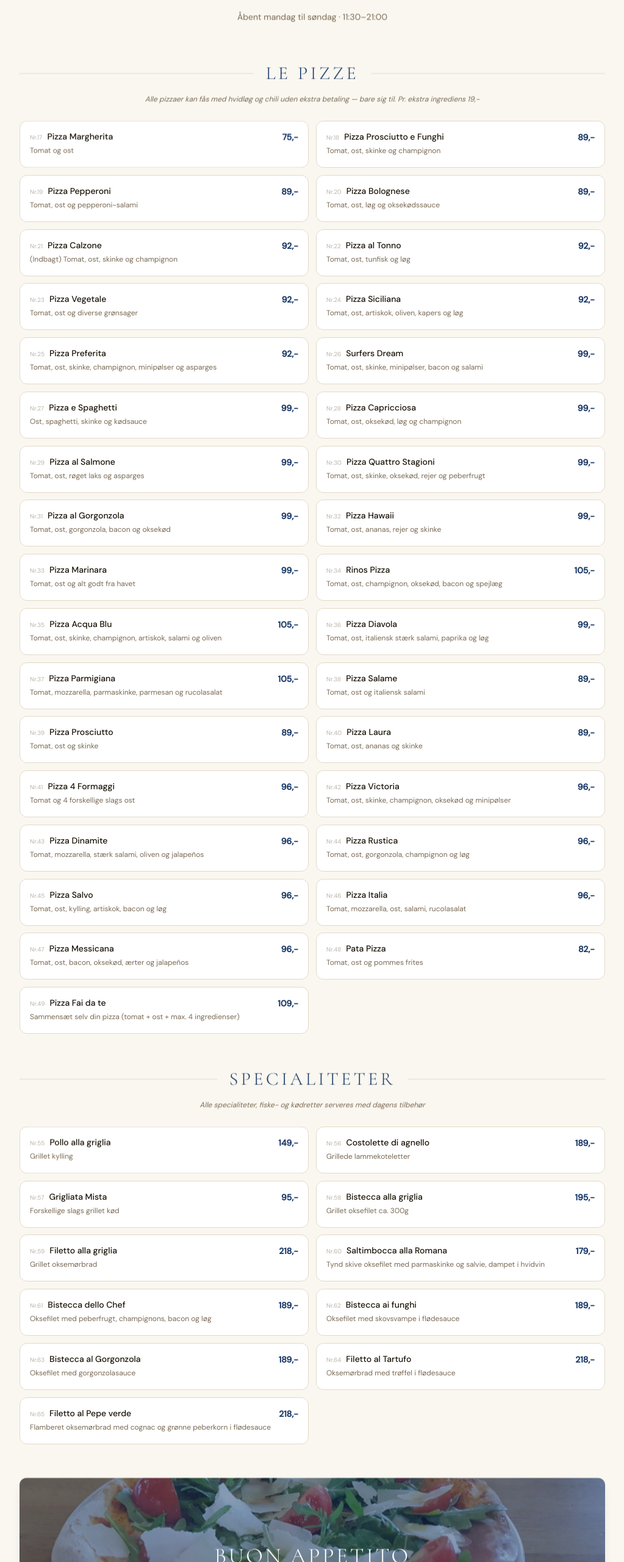
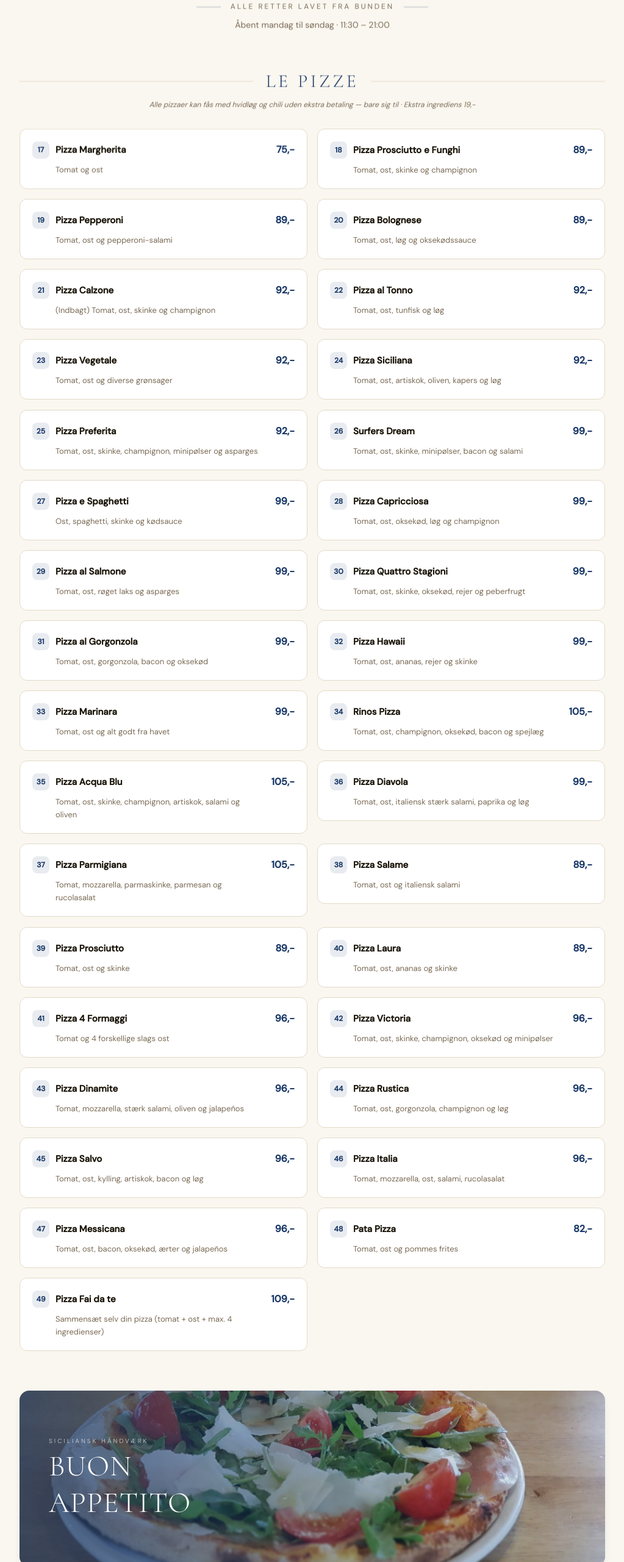
Before and after one commit to SloThdk/AcquaBlu, a Next.js app: page /menu in a window 1280 px wide. Shown: the part 225-2786 px from the top of the page at 61% size, without its empty margins (128-1151 px from the left). Built offline with nearby package versions, Linux system fonts and the light colour scheme.

Commit message:
Menu redesign: bigger cards, number badges, dark scroll-to-top

```diff
--- a/src/app/menu/page.tsx
+++ b/src/app/menu/page.tsx
@@ -15,16 +15,71 @@ export const metadata: Metadata = {
 
 function Item({ nr, name, desc, price, delay }: { nr: number; name: string; desc: string; price: string; delay?: number }) {
   return (
-    <Reveal direction="up" distance={10} delay={delay ?? 0} duration={450}>
-      <div className="group flex items-start justify-between gap-3 bg-white border border-ab-border rounded-xl px-4 py-4 hover:border-ab-blue/30 hover:-translate-y-0.5 transition-all duration-300">
+    <Reveal direction="up" distance={8} delay={delay ?? 0} duration={400}>
+      <div className="group flex items-start justify-between gap-4 bg-white border border-ab-border rounded-xl px-5 py-5 hover:border-ab-blue/40 hover:shadow-md transition-all duration-250">
+
         <div className="min-w-0 flex-1">
-          <div className="flex items-baseline gap-2">
-            <span className="text-ab-muted/50 text-[10px] tabular-nums shrink-0" style={{ fontFamily: DM }}>Nr.{nr}</span>
-            <p className="text-ab-text text-sm font-medium leading-snug group-hover:text-ab-blue transition-colors" style={{ fontFamily: DM }}>{name}</p>
+          {/* Number badge + name on same row */}
+          <div className="flex items-center gap-2.5 mb-2">
+            <span
+              className="inline-flex items-center justify-center w-7 h-7 rounded-lg bg-ab-blue/10 text-ab-blue text-xs font-bold tabular-nums shrink-0"
+              style={{ fontFamily: DM }}
+            >
+              {nr}
+            </span>
+            <p
+              className="text-ab-text text-[15px] font-semibold leading-snug group-hover:text-ab-blue transition-colors"
+              style={{ fontFamily: DM }}
+            >
+              {name}
+            </p>
           </div>
-          <p className="text-ab-muted text-xs mt-1 leading-relaxed" style={{ fontFamily: DM }}>{desc}</p>
+
+          {/* Description indented under the name */}
+          {desc && (
+            <p
+              className="text-ab-muted text-[13px] leading-relaxed pl-[38px]"
+              style={{ fontFamily: DM }}
+            >
+              {desc}
+            </p>
+          )}
         </div>
-        <span className="text-ab-blue font-semibold text-sm shrink-0 tabular-nums" style={{ fontFamily: DM }}>{price},-</span>
+
+        {/* Price — right-aligned, prominent */}
+        <span
+          className="text-ab-blue font-bold text-base shrink-0 tabular-nums pt-0.5"
+          style={{ fontFamily: DM }}
+        >
+          {price},-
+        </span>
+      </div>
+    </Reveal>
+  )
+}
+
+function SectionHeader({ title, note }: { title: string; note?: string }) {
+  return (
+    <Reveal direction="up" distance={10} duration={600}>
+      <div className="mb-8">
+        <div className="flex items-center gap-5 mb-3">
+          <div className="h-px flex-1 bg-ab-border" />
+          <h2
+            className="text-2xl sm:text-3xl font-light uppercase tracking-[0.15em] text-ab-blue whitespace-nowrap"
+            style={{ fontFamily: CF }}
+          >
+            {title}
+          </h2>
+          <div className="h-px flex-1 bg-ab-border" />
+        </div>
+        {note && (
+          <p
+            className="text-center text-ab-muted text-xs italic"
+            style={{ fontFamily: DM }}
+          >
+            {note}
+          </p>
+        )}
       </div>
     </Reveal>
   )
@@ -33,93 +88,95 @@ function Item({ nr, name, desc, price, delay }: { nr: number; name: string; desc
 export default function Menu() {
   return (
     <>
-      <div className="bg-ab-cream min-h-screen pt-24 pb-24">
+      <div className="bg-ab-cream min-h-screen pt-28 pb-24">
         <div className="max-w-5xl mx-auto px-5 sm:px-8">
 
-          {/* Header */}
+          {/* ── Page header ────────────────────────────────── */}
           <Reveal direction="up" distance={14} duration={700}>
             <div className="text-center mb-16">
-              <p className="text-ab-blue text-[10px] uppercase tracking-[0.35em] mb-3" style={{ fontFamily: DM }}>Acqua Blu</p>
-              <h1 className="text-5xl sm:text-7xl font-light uppercase tracking-[0.06em] text-ab-text mb-4" style={{ fontFamily: CF }}>Menukort</h1>
-              <div className="flex items-center justify-center gap-4 mb-4">
+              <p className="text-ab-blue text-xs uppercase tracking-[0.35em] mb-3 font-medium" style={{ fontFamily: DM }}>
+                Acqua Blu
+              </p>
+              <h1
+                className="text-5xl sm:text-7xl font-light uppercase tracking-[0.06em] text-ab-text mb-4"
+                style={{ fontFamily: CF }}
+              >
+                Menukort
+              </h1>
+              <div className="flex items-center justify-center gap-4 mb-3">
                 <div className="h-px w-10 bg-ab-blue/30" />
-                <p className="text-ab-muted text-xs uppercase tracking-[0.25em]" style={{ fontFamily: DM }}>Alle retter lavet fra bunden</p>
+                <p className="text-ab-muted text-xs uppercase tracking-[0.25em]" style={{ fontFamily: DM }}>
+                  Alle retter lavet fra bunden
+                </p>
                 <div className="h-px w-10 bg-ab-blue/30" />
               </div>
               <p className="text-ab-muted text-sm" style={{ fontFamily: DM }}>
-                Åbent mandag til søndag · 11:30–21:00
+                Åbent mandag til søndag · 11:30 – 21:00
               </p>
             </div>
           </Reveal>
 
-          {/* Pizze */}
-          <div className="mb-14">
-            <Reveal direction="up" distance={10} duration={600}>
-              <div className="flex items-center gap-5 mb-8">
-                <div className="h-px flex-1 bg-ab-border" />
-                <h2 className="text-2xl sm:text-3xl font-light uppercase tracking-[0.15em] text-ab-blue whitespace-nowrap" style={{ fontFamily: CF }}>
-                  Le Pizze
-                </h2>
-                <div className="h-px flex-1 bg-ab-border" />
-              </div>
-              <p className="text-center text-ab-muted text-xs italic -mt-4 mb-7" style={{ fontFamily: DM }}>
-                Alle pizzaer kan fås med hvidløg og chili uden ekstra betaling — bare sig til. Pr. ekstra ingrediens 19,-
-              </p>
-            </Reveal>
-            <div className="grid sm:grid-cols-2 gap-3">
-              {pizzas.map((p, i) => <Item key={p.nr} {...p} delay={i * 30} />)}
+          {/* ── Pizze ──────────────────────────────────────── */}
+          <div className="mb-16">
+            <SectionHeader
+              title="Le Pizze"
+              note="Alle pizzaer kan fås med hvidløg og chili uden ekstra betaling — bare sig til · Ekstra ingrediens 19,-"
+            />
+            <div className="grid sm:grid-cols-2 gap-4">
+              {pizzas.map((p, i) => <Item key={p.nr} {...p} delay={i * 25} />)}
             </div>
           </div>
 
-          {/* Kød */}
-          <div className="mb-14">
-            <Reveal direction="up" distance={10} duration={600}>
-              <div className="flex items-center gap-5 mb-8">
-                <div className="h-px flex-1 bg-ab-border" />
-                <h2 className="text-2xl sm:text-3xl font-light uppercase tracking-[0.15em] text-ab-blue whitespace-nowrap" style={{ fontFamily: CF }}>
-                  Specialiteter
-                </h2>
-                <div className="h-px flex-1 bg-ab-border" />
-              </div>
-              <p className="text-center text-ab-muted text-xs italic -mt-4 mb-7" style={{ fontFamily: DM }}>
-                Alle specialiteter, fiske- og kødretter serveres med dagens tilbehør
-              </p>
-            </Reveal>
-            <div className="grid sm:grid-cols-2 gap-3">
-              {koed.map((k, i) => <Item key={k.nr} {...k} delay={i * 30} />)}
-            </div>
-          </div>
-
-          {/* Pizza photo */}
+          {/* ── Divider photo ──────────────────────────────── */}
           <Reveal direction="up" distance={12} duration={700}>
-            <div className="relative rounded-xl overflow-hidden h-48 sm:h-64 my-10 shadow-lg shadow-ab-blue/10">
+            <div className="relative rounded-2xl overflow-hidden h-52 sm:h-72 mb-16 shadow-lg shadow-ab-blue/10">
               <Image src="/images/pizza.jpg" alt="Pizza Parmigiana" fill className="object-cover object-center" />
-              <div className="absolute inset-0 bg-ab-blue/50" />
-              <div className="absolute inset-0 flex items-center justify-center">
-                <p className="text-white text-2xl sm:text-4xl font-light uppercase tracking-widest" style={{ fontFamily: CF }}>
-                  Buon Appetito
+              <div className="absolute inset-0 bg-gradient-to-r from-ab-blue/75 via-ab-blue/40 to-transparent" />
+              <div className="absolute left-8 sm:left-12 top-1/2 -translate-y-1/2">
+                <p className="text-white/60 text-[10px] uppercase tracking-[0.3em] mb-1" style={{ fontFamily: DM }}>
+                  Siciliansk håndværk
+                </p>
+                <p className="text-white text-3xl sm:text-5xl font-light uppercase tracking-wide leading-tight" style={{ fontFamily: CF }}>
+                  Buon<br />Appetito
                 </p>
               </div>
             </div>
           </Reveal>
 
-          {/* CTA */}
+          {/* ── Kød & Specialiteter ────────────────────────── */}
+          <div className="mb-16">
+            <SectionHeader
+              title="Specialiteter"
+              note="Alle specialiteter, fiske- og kødretter serveres med dagens tilbehør"
+            />
+            <div className="grid sm:grid-cols-2 gap-4">
+              {koed.map((k, i) => <Item key={k.nr} {...k} delay={i * 25} />)}
+            </div>
+          </div>
+
+          {/* ── CTA ────────────────────────────────────────── */}
           <Reveal direction="up" distance={12}>
-            <div className="rounded-xl border border-ab-border bg-white p-8 sm:p-10 text-center shadow-sm">
-              <p className="text-2xl sm:text-3xl font-light text-ab-text uppercase tracking-wide mb-2" style={{ fontFamily: CF }}>
+            <div className="rounded-2xl border border-ab-blue/20 bg-ab-blue/5 p-8 sm:p-10 text-center">
+              <p
+                className="text-2xl sm:text-3xl font-light text-ab-text uppercase tracking-wide mb-2"
+                style={{ fontFamily: CF }}
+              >
                 Reservationer & Takeaway
               </p>
               <p className="text-ab-muted text-sm mb-6" style={{ fontFamily: DM }}>
                 Ring til os — vi hjælper gerne.
               </p>
-              <a href={`tel:${restaurant.phone.replace(/\s/g,'')}`}
-                className="inline-flex items-center gap-2 bg-ab-blue hover:bg-ab-blue2 text-white text-sm font-medium px-8 py-4 rounded-lg transition-all"
-                style={{ fontFamily: DM }}>
+              <a
+                href={`tel:${restaurant.phone.replace(/\s/g, '')}`}
+                className="inline-flex items-center gap-2 bg-ab-blue hover:bg-ab-blue2 text-white text-sm font-semibold px-8 py-4 rounded-xl transition-all shadow-md hover:shadow-lg"
+                style={{ fontFamily: DM }}
+              >
                 <Phone size={15} strokeWidth={1.5} />
                 Ring — {restaurant.phone}
               </a>
             </div>
           </Reveal>
+
         </div>
       </div>
       <Footer />
--- a/src/components/ScrollToTop.tsx
+++ b/src/components/ScrollToTop.tsx
@@ -16,18 +16,17 @@ export default function ScrollToTop() {
       onClick={() => window.scrollTo({ top: 0, behavior: 'smooth' })}
       aria-label="Tilbage til toppen"
       className={[
-        // Opacity-only transition — no translate, no bounce, no movement
         'transition-opacity duration-300',
         visible ? 'opacity-100 pointer-events-auto' : 'opacity-0 pointer-events-none',
-        // Position & style
         'fixed bottom-6 right-5 sm:bottom-8 sm:right-8 z-40',
-        'w-10 h-10 rounded-full cursor-pointer',
-        'bg-white hover:bg-ab-ivory border border-ab-border hover:border-ab-blue/30',
-        'text-ab-blue shadow-md hover:shadow-lg',
+        'w-11 h-11 rounded-full cursor-pointer',
+        // Dark charcoal — visible on white pages AND the navy footer
+        'bg-[#1e2535] hover:bg-[#2d3650] text-white',
+        'shadow-lg hover:shadow-xl',
         'flex items-center justify-center',
       ].join(' ')}
     >
-      <ChevronUp size={18} strokeWidth={2} />
+      <ChevronUp size={18} strokeWidth={2.5} />
     </button>
   )
 }
```
